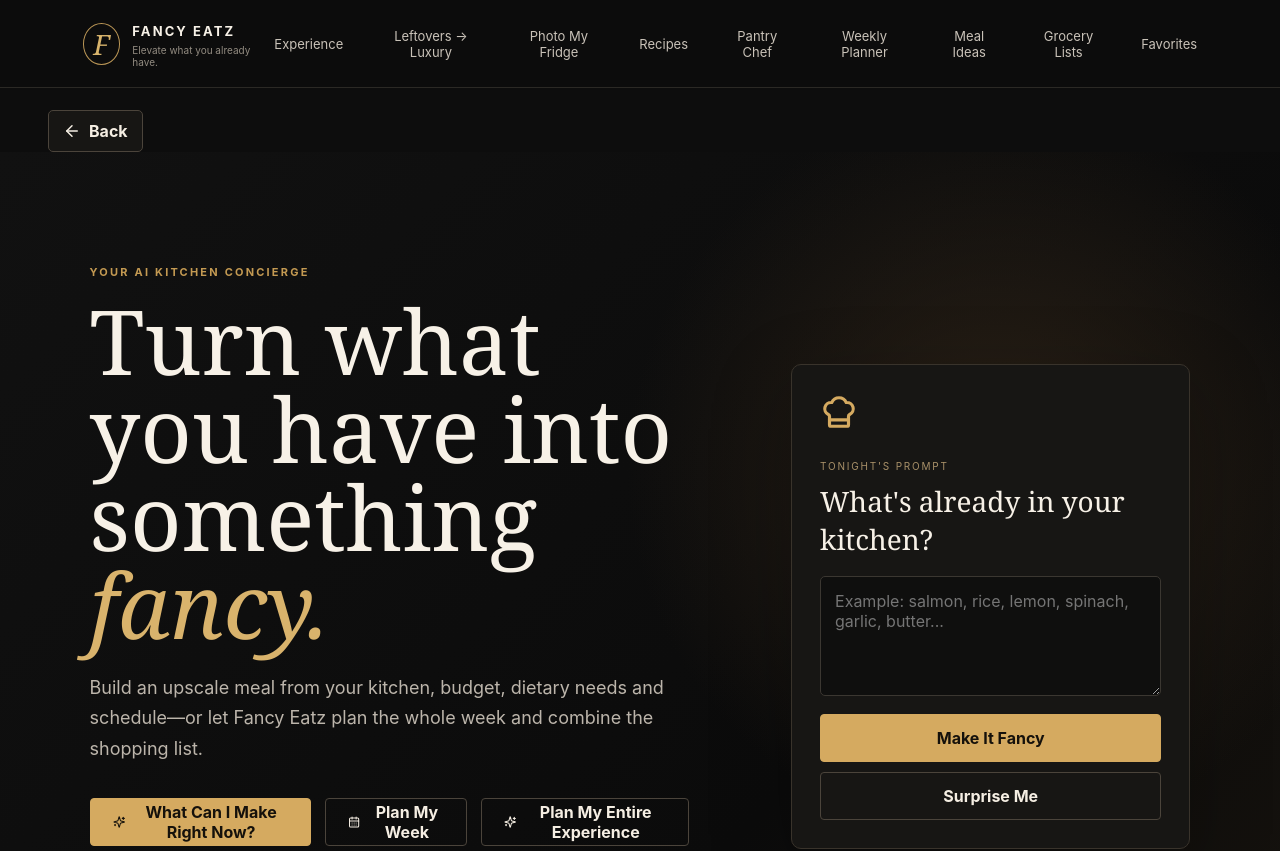
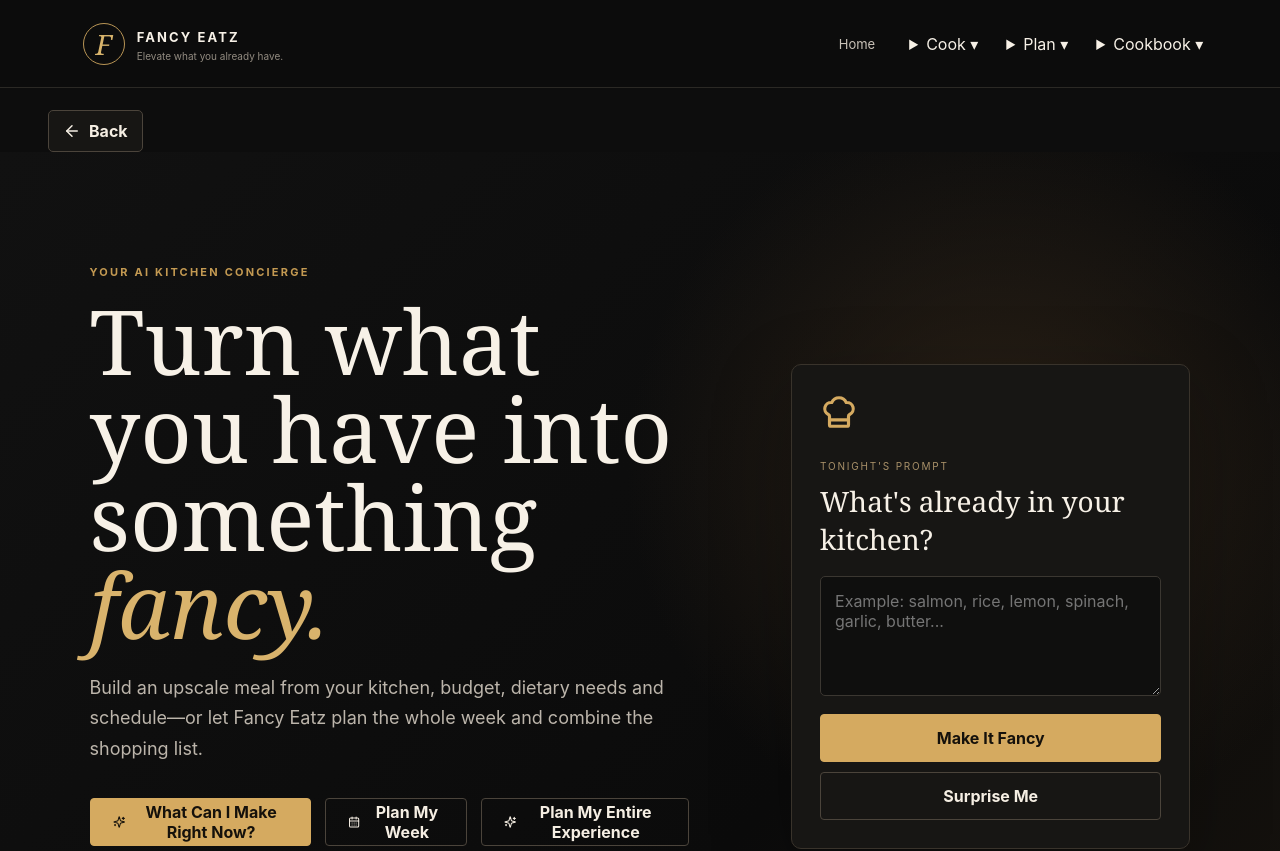
Before and after one commit to Camlito/Fancy-Eatz, a React (Vite) app: page / in a window 1280 px wide. Shown: the top 851 px of the page. Built offline with nearby package versions, Linux system fonts and the light colour scheme.

Commit message:
Add dropdown main navigation and alphabetize cookbook recipes

```diff
--- a/src/FancyEatz.tsx
+++ b/src/FancyEatz.tsx
@@ -179,7 +179,12 @@
     const q = search.toLowerCase();
     return (recipeType === 'All' || r.mealType === recipeType) &&
       (!q || (r.title + ' ' + r.tag + ' ' + r.note).toLowerCase().includes(q));
-  }), [search, recipeType]);
+  }).sort((a, b) => a.title.localeCompare(b.title)), [search, recipeType]);
+
+  const alphabetizedFavorites = useMemo(
+    () => [...favorites].sort((a, b) => a.title.localeCompare(b.title)),
+    [favorites]
+  );
 
   const grouped = useMemo(() => {
     const c: Record<string, string[]> = { 'Produce & Herbs': [], 'Proteins & Seafood': [], 'Dairy & Chilled': [], 'Pantry & Spices': [] };
@@ -344,16 +349,32 @@
         <button className="brand" onClick={() => navigate('home')}>
           <span>F</span><div><b>FANCY EATZ</b><small>Elevate what you already have.</small></div>
         </button>
-        <nav>
-          <button onClick={() => navigate('experience')}>Experience</button>
-          <button onClick={() => navigate('leftovers')}>Leftovers → Luxury</button>
-          <button onClick={() => navigate('photo')}>Photo My Fridge</button>
-          <button onClick={() => navigate('recipes')}>Recipes</button>
-          <button onClick={() => navigate('pantry')}>Pantry Chef</button>
-          <button onClick={() => navigate('planner')}>Weekly Planner</button>
-          <button onClick={() => navigate('ideas')}>Meal Ideas</button>
-          <button onClick={() => navigate('grocery')}>Grocery Lists</button>
-          <button onClick={() => navigate('favorites')}>Favorites</button>
+        <nav className="main-nav">
+          <button onClick={() => navigate('home')}>Home</button>
+          <details className="nav-dropdown">
+            <summary>Cook ▾</summary>
+            <div className="nav-menu">
+              <button onClick={() => navigate('pantry')}>Pantry Chef</button>
+              <button onClick={() => navigate('photo')}>Photo My Fridge</button>
+              <button onClick={() => navigate('leftovers')}>Leftovers → Luxury</button>
+              <button onClick={() => navigate('ideas')}>Meal Ideas</button>
+            </div>
+          </details>
+          <details className="nav-dropdown">
+            <summary>Plan ▾</summary>
+            <div className="nav-menu">
+              <button onClick={() => navigate('experience')}>Full Dining Experience</button>
+              <button onClick={() => navigate('planner')}>Weekly Planner</button>
+              <button onClick={() => navigate('grocery')}>Grocery Lists</button>
+            </div>
+          </details>
+          <details className="nav-dropdown">
+            <summary>Cookbook ▾</summary>
+            <div className="nav-menu">
+              <button onClick={() => navigate('recipes')}>A–Z Recipe Vault</button>
+              <button onClick={() => navigate('favorites')}>My Fancy Cookbook</button>
+            </div>
+          </details>
         </nav>
       </header>
 
@@ -530,7 +551,7 @@
 
       {tab === 'recipes' && (
         <section className="page">
-          <div className="section-head"><p className="eyebrow">THE RECIPE VAULT</p><h2>Find your next Fancy Eatz moment.</h2><p>Search the growing vault, filter by meal type, or send any idea to Pantry Chef for a personalized version.</p></div>
+          <div className="section-head"><p className="eyebrow">THE RECIPE VAULT</p><h2>Find your next Fancy Eatz moment.</h2><p>Browse the recipe vault A–Z, search by ingredient or title, filter by meal type, or send any idea to Pantry Chef for a personalized version.</p></div>
           <div className="recipe-tools">
             <label className="search-box"><Search size={18} /><input value={search} onChange={e => setSearch(e.target.value)} placeholder="Search salmon, crab, brunch..." /></label>
             <div className="filter-row">{['All', 'Breakfast', 'Lunch', 'Dinner', 'Dessert'].map(x => <button className={recipeType === x ? 'active' : ''} key={x} onClick={() => setRecipeType(x)}>{x}</button>)}</div>
@@ -554,7 +575,7 @@
       {tab === 'favorites' && (
         <section className="page">
           <div className="section-head"><p className="eyebrow">MY FANCY COOKBOOK</p><h2>Your Personal Recipe Collection</h2><p>Save the meals worth making again and build your own evolving Fancy Eatz cookbook. Saved recipes stay on this device.</p></div>
-          {favorites.length === 0 ? <div className="empty panel"><Heart size={40} /><h3>Your cookbook is ready</h3><p>Generate a meal in Pantry Chef and tap Save Favorite to add your first recipe.</p></div> : <div className="cards">{favorites.map(f => <article className="recipe-card saved-card" key={f.title}><div className="card-body"><small>SAVED MEAL</small><h3>{f.title}</h3><p>{f.description}</p><button onClick={() => { setMeal(f); navigate('pantry'); }}>Open recipe →</button><button className="remove-favorite" onClick={() => setFavorites(p => p.filter(x => x.title !== f.title))}>Remove</button></div></article>)}</div>}
+          {favorites.length === 0 ? <div className="empty panel"><Heart size={40} /><h3>Your cookbook is ready</h3><p>Generate a meal in Pantry Chef and tap Save Favorite to add your first recipe.</p></div> : <div className="cards">{alphabetizedFavorites.map(f => <article className="recipe-card saved-card" key={f.title}><div className="card-body"><small>SAVED MEAL</small><h3>{f.title}</h3><p>{f.description}</p><button onClick={() => { setMeal(f); navigate('pantry'); }}>Open recipe →</button><button className="remove-favorite" onClick={() => setFavorites(p => p.filter(x => x.title !== f.title))}>Remove</button></div></article>)}</div>}
         </section>
       )}
 
```
